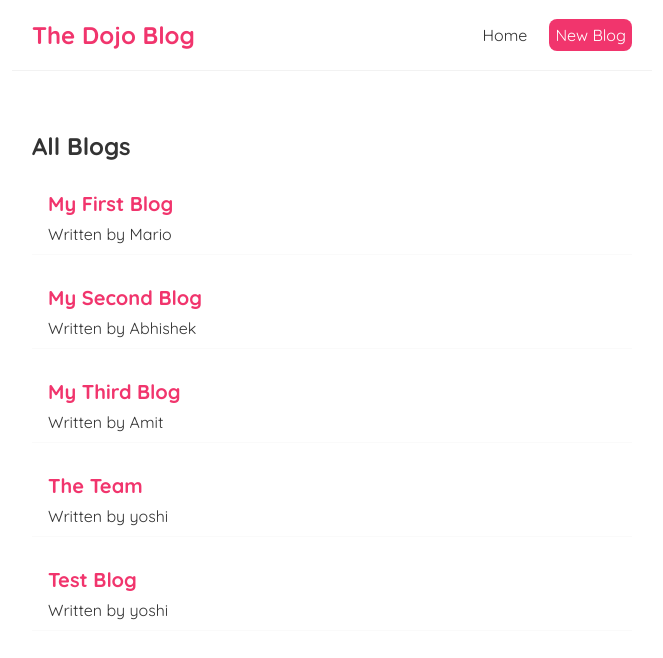
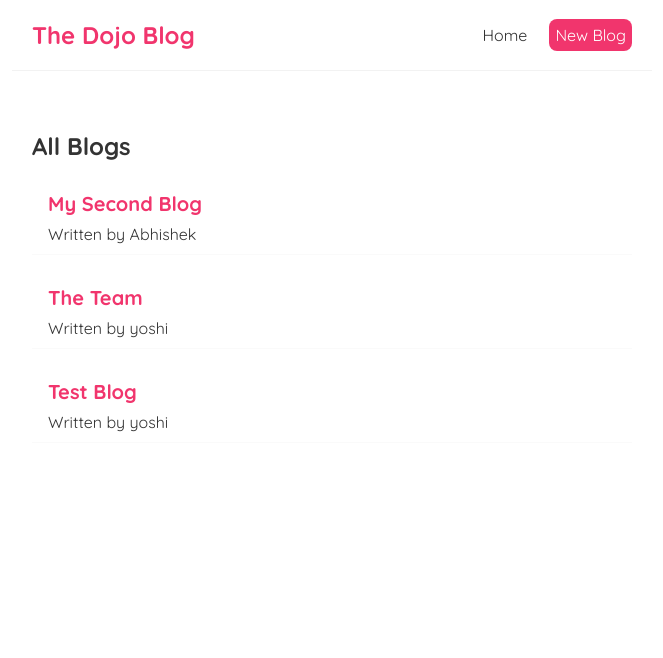
Before and after one commit to abhis88/blog-reactjs, a React (Create React App) app: page / in a window 1280 px wide. Shown: the top 658 px of the page, without its empty margins (308-971 px from the left). Built offline with nearby package versions, Linux system fonts and the light colour scheme; data requests are answered from the project's data file.

Commit message:
Delete method

```diff
--- a/data/db.json
+++ b/data/db.json
@@ -1,22 +1,10 @@
 {
   "blogs": [
-    {
-      "title": "My First Blog",
-      "body": "Lorem Ipsum is simply dummy text of the printing and typesetting industry. Lorem Ipsum has been the industry's standard dummy text ever since the 1500s, when an unknown printer took a galley of type and scrambled it to make a type specimen book. It has survived not only five centuries, but also the leap into electronic typesetting, remaining essentially unchanged. It was popularised in the 1960s with the release of Letraset sheets containing Lorem Ipsum passages, and more recently with desktop publishing software like Aldus PageMaker including versions of Lorem Ipsum.",
-      "author": "Mario",
-      "id": 1
-    },
     {
       "title": "My Second Blog",
       "body": "It is a long established fact that a reader will be distracted by the readable content of a page when looking at its layout. The point of using Lorem Ipsum is that it has a more-or-less normal distribution of letters, as opposed to using 'Content here, content here', making it look like readable English. Many desktop publishing packages and web page editors now use Lorem Ipsum as their default model text, and a search for 'lorem ipsum' will uncover many web sites still in their infancy. Various versions have evolved over the years, sometimes by accident, sometimes on purpose (injected humour and the like).",
       "author": "Abhishek",
       "id": 2
-    },
-    {
-      "title": "My Third Blog",
-      "body": "Contrary to popular belief, Lorem Ipsum is not simply random text. It has roots in a piece of classical Latin literature from 45 BC, making it over 2000 years old. Richard McClintock, a Latin professor at Hampden-Sydney College in Virginia, looked up one of the more obscure Latin words, consectetur, from a Lorem Ipsum passage, and going through the cites of the word in classical literature, discovered the undoubtable source. Lorem Ipsum comes from sections 1.10.32 and 1.10.33 of  (The Extremes of Good and Evil) by Cicero, written in 45 BC. This book is a treatise on the theory of ethics, very popular during the Renaissance. The first line of Lorem Ipsum, Lorem ipsum dolor sit amet.., comes from a line in section 1.10.32.",
-      "author": "Amit",
-      "id": 3
     },
     {
       "title": "The Team",
--- a/src/components/blogDetails/BlogDetails.js
+++ b/src/components/blogDetails/BlogDetails.js
@@ -1,10 +1,20 @@
 import { useParams } from "react-router";
 import useFetch from "../../utility/useFetch";
+import { useHistory } from "react-router-dom";
 
 const BlogDetails = () => {
 
     const  {id} = useParams();
     const {data: blog, error, isPending} = useFetch("http://localhost:8000/blogs/"+id);
+    const history = useHistory();
+
+    const handleDelete = () => {
+        fetch('http://localhost:8000/blogs/'+blog.id, {
+            method: 'DELETE'
+        }).then(() => {
+            history.push('/');
+        })
+    }
 
     return (
         <div className="blog-details">
@@ -12,9 +22,10 @@
             {error && <div>{error}</div>}
             {blog && (
                 <article>
-                <h2>{blog.title}</h2>
-                <p>Written by: {blog.author}</p>
-                <div>{blog.body}</div>
+                    <h2>{blog.title}</h2>
+                    <p>Written by: {blog.author}</p>
+                    <div>{blog.body}</div>
+                    <button onClick={handleDelete}>delete</button>
                 </article>
             )}
         </div>
```
